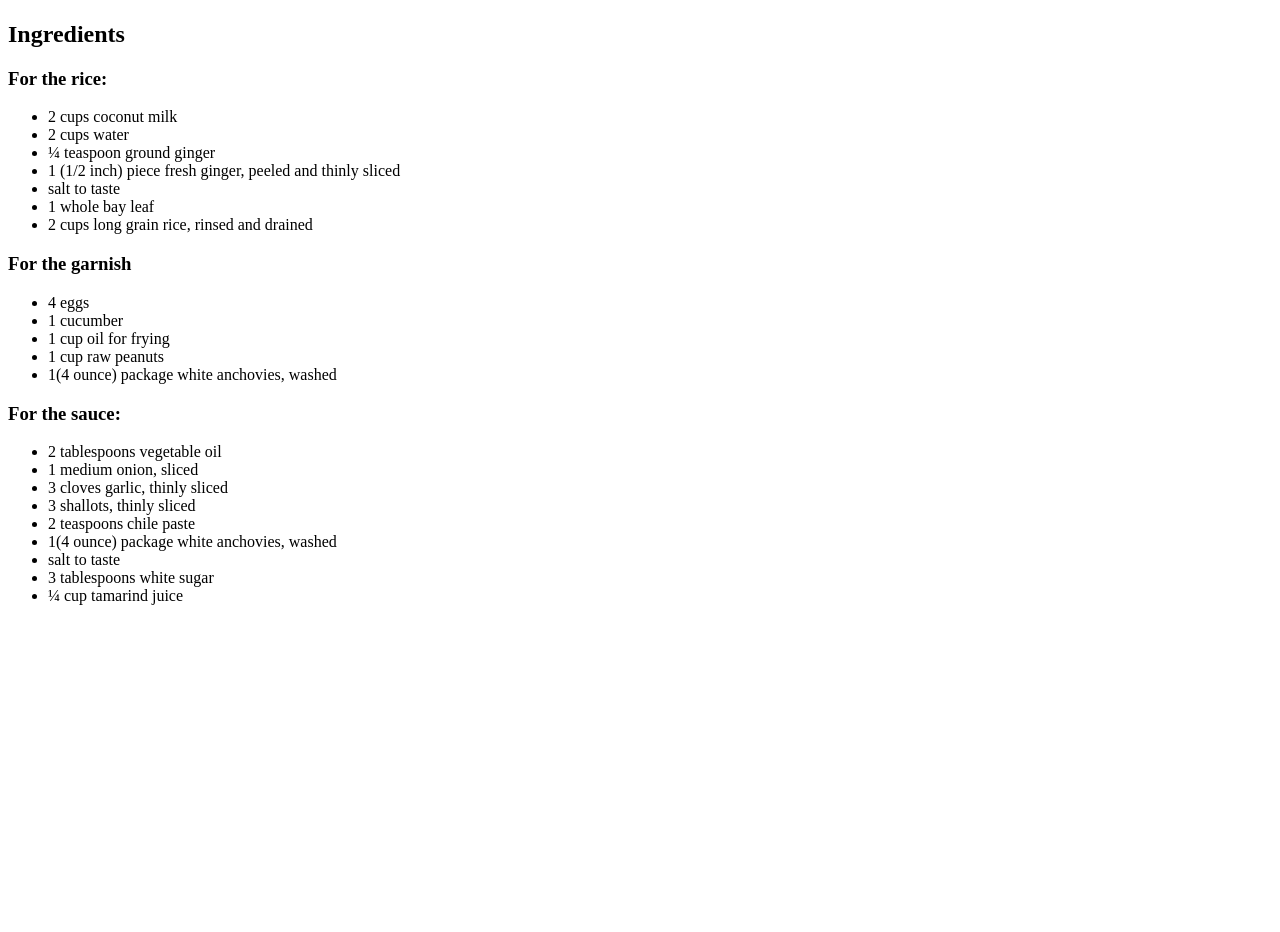
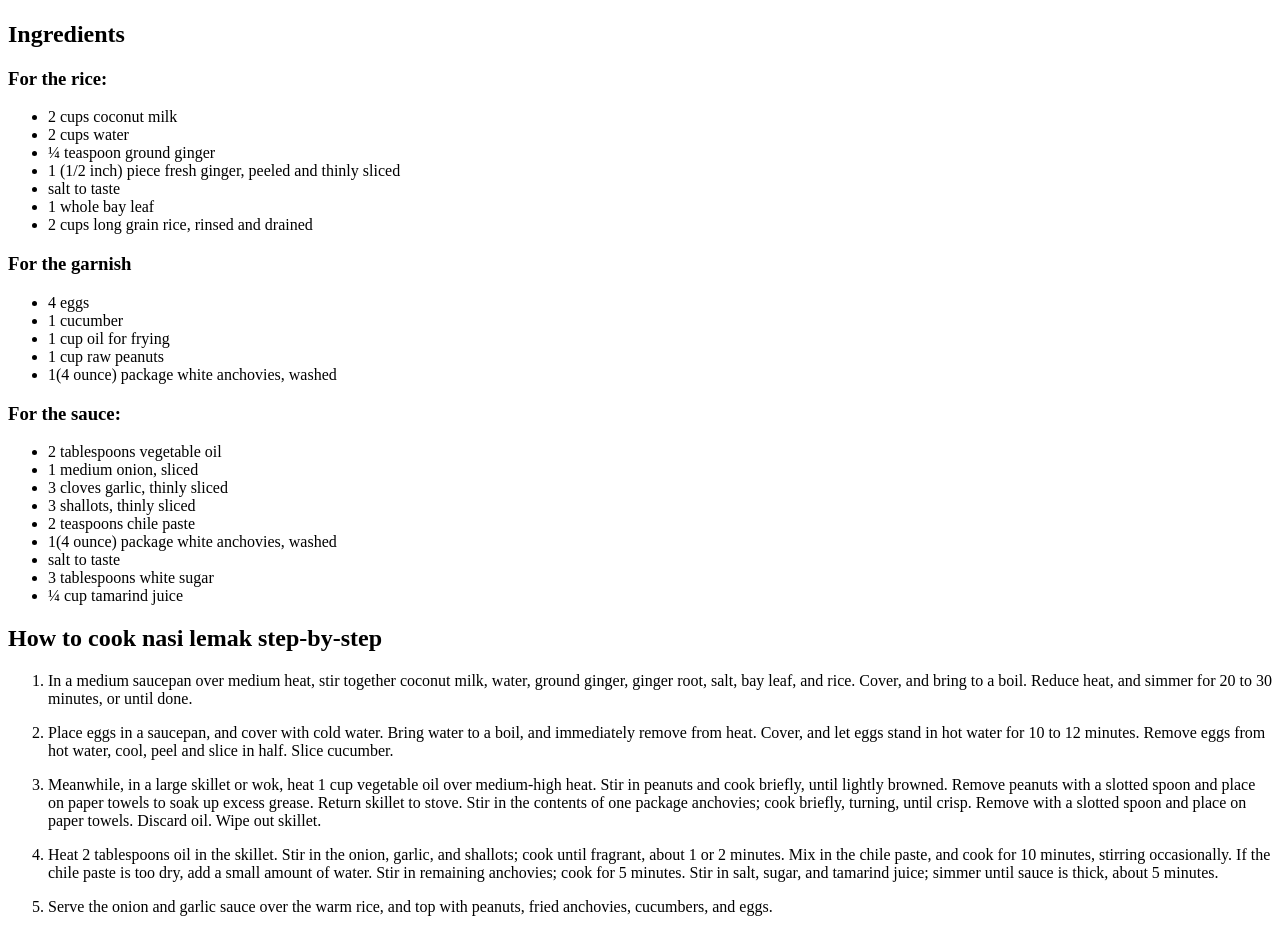
Before and after one commit to SyedShafie/Odin-Recipes, a plain HTML site: page recipes/nasilemak.html in a window 1280 px wide. Shown: the part 99-1031 px from the top of the page. Before the commit the page ends 800 px from the top, so only its background shows below. Drawn offline with Linux system fonts and the light colour scheme.

Commit message:
how to cook nasi lemak step-by-step

```diff
--- a/recipes/nasilemak.html
+++ b/recipes/nasilemak.html
@@ -51,6 +51,19 @@
 
 
         </ul>
+
+
+        <h2>How to cook nasi lemak step-by-step</h2>
+        <ol>
+            <li><p>In a medium saucepan over medium heat, stir together coconut milk, water, ground ginger, ginger root, salt, bay leaf, and rice. Cover, and bring to a boil. Reduce heat, and simmer for 20 to 30 minutes, or until done.</p></li>
+            <li><p>Place eggs in a saucepan, and cover with cold water. Bring water to a boil, and immediately remove from heat. Cover, and let eggs stand in hot water for 10 to 12 minutes. Remove eggs from hot water, cool, peel and slice in half. Slice cucumber.</p></li>
+            <li><p>Meanwhile, in a large skillet or wok, heat 1 cup vegetable oil over medium-high heat. Stir in peanuts and cook briefly, until lightly browned. Remove peanuts with a slotted spoon and place on paper towels to soak up excess grease. Return skillet to stove. Stir in the contents of one package anchovies; cook briefly, turning, until crisp. Remove with a slotted spoon and place on paper towels. Discard oil. Wipe out skillet.</p></li>
+            <li><p>Heat 2 tablespoons oil in the skillet. Stir in the onion, garlic, and shallots; cook until fragrant, about 1 or 2 minutes. Mix in the chile paste, and cook for 10 minutes, stirring occasionally. If the chile paste is too dry, add a small amount of water. Stir in remaining anchovies; cook for 5 minutes. Stir in salt, sugar, and tamarind juice; simmer until sauce is thick, about 5 minutes.</p></li>
+            <li><p>Serve the onion and garlic sauce over the warm rice, and top with peanuts, fried anchovies, cucumbers, and eggs.</p></li>
+
+        </ol>
+
+
     </body>
 
 
```
